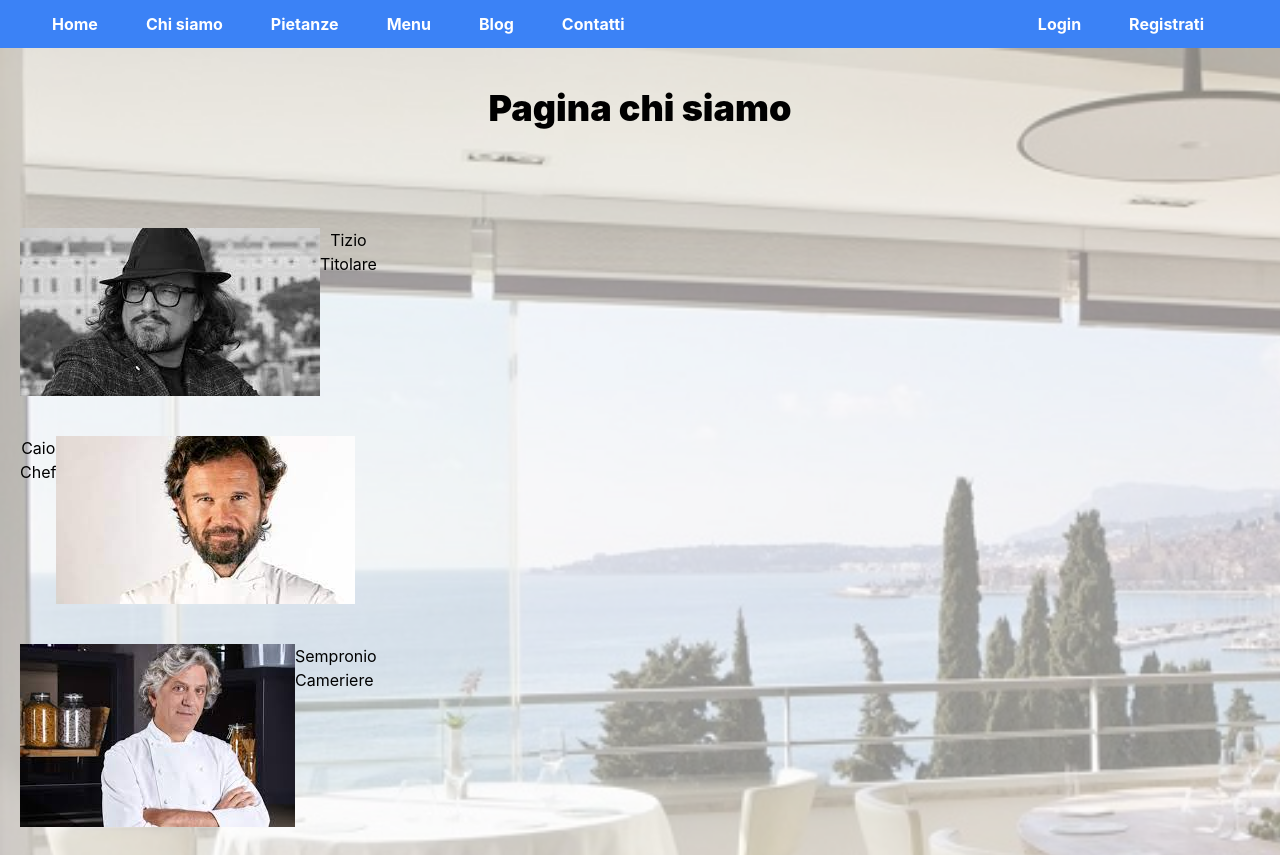
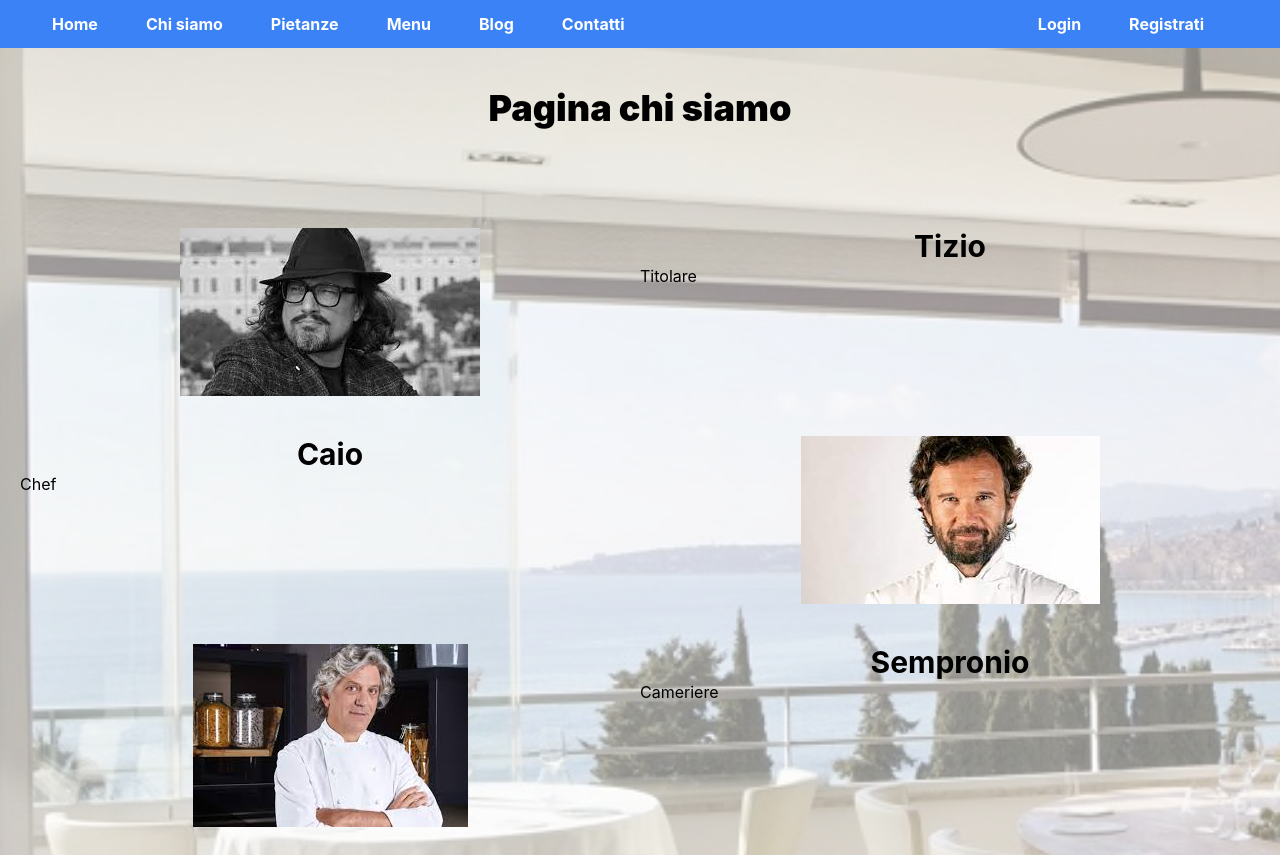
Before and after one commit to sssteveCA/restaurant-frontend, a React (Create React App) app: page /about in a window 1280 px wide. Shown: the top 855 px of the page. Built offline with nearby package versions, Linux system fonts and the light colour scheme.

Commit message:
Updated TeamItemComponent style

```diff
--- a/src/components/pages/about/AboutComponent.tsx
+++ b/src/components/pages/about/AboutComponent.tsx
@@ -50,7 +50,7 @@ const AboutComponent = () => {
       <TitleComponent title="Pagina chi siamo" />
       <div className='mt-10 flex flex-col'>
         {
-          our_team.map((item,i) => ( <TeamItemComponent {...item} />))
+          our_team.map((item,i) => ( <TeamItemComponent key={i} {...item} />))
         }
       </div>
     </>
--- a/src/components/pages/about/teamitem/TeamItemComponent.tsx
+++ b/src/components/pages/about/teamitem/TeamItemComponent.tsx
@@ -5,14 +5,12 @@ export default class TeamItemComponent extends Component<Types.TeamItemProps, an
 
   render() {
     return (
-      <div className='flex flex-col md:flex-row my-5'>
-        <div className={`team-item-image pt-5 md:pt-0 ${this.props.image.classes}`}>
-            <img src={this.props.image.url} alt={this.props.image.classes} title={this.props.image.classes} />
+      <div className='flex flex-col md:flex-row my-5 justify-center md:justify-between'>
+        <div className={`team-item-image pt-5 md:pt-0 w-full md:w-1/2 ${this.props.image.classes}`}>
+            <img src={this.props.image.url} alt={this.props.image.name} title={this.props.image.name} className='m-auto' />
         </div>
-        <div className={`team-item-text flex flex-col ${this.props.text.classes}`}>
-            <div className='title'>
-                <h5 className='text-center'>{this.props.text.title}</h5>
-            </div>
+        <div className={`team-item-text flex flex-col w-full md:w-1/2 ${this.props.text.classes}`}>
+            <div className='title text-center text-3xl font-bold'>{this.props.text.title}</div>
             <div className='description'>{this.props.text.description}</div>
         </div>
       </div>
```
